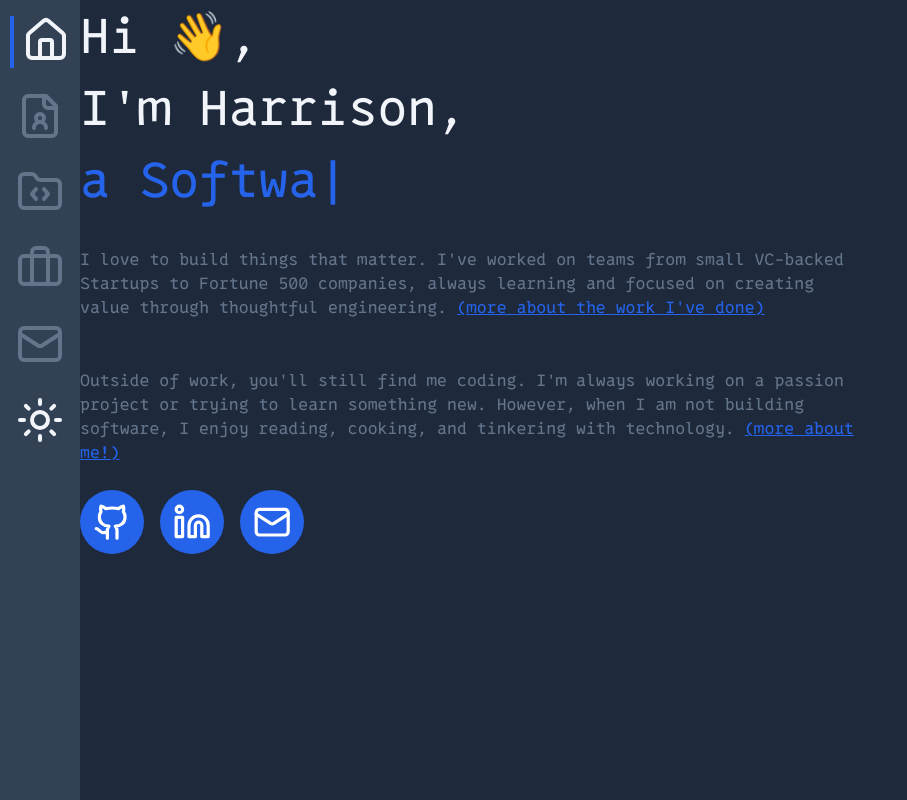
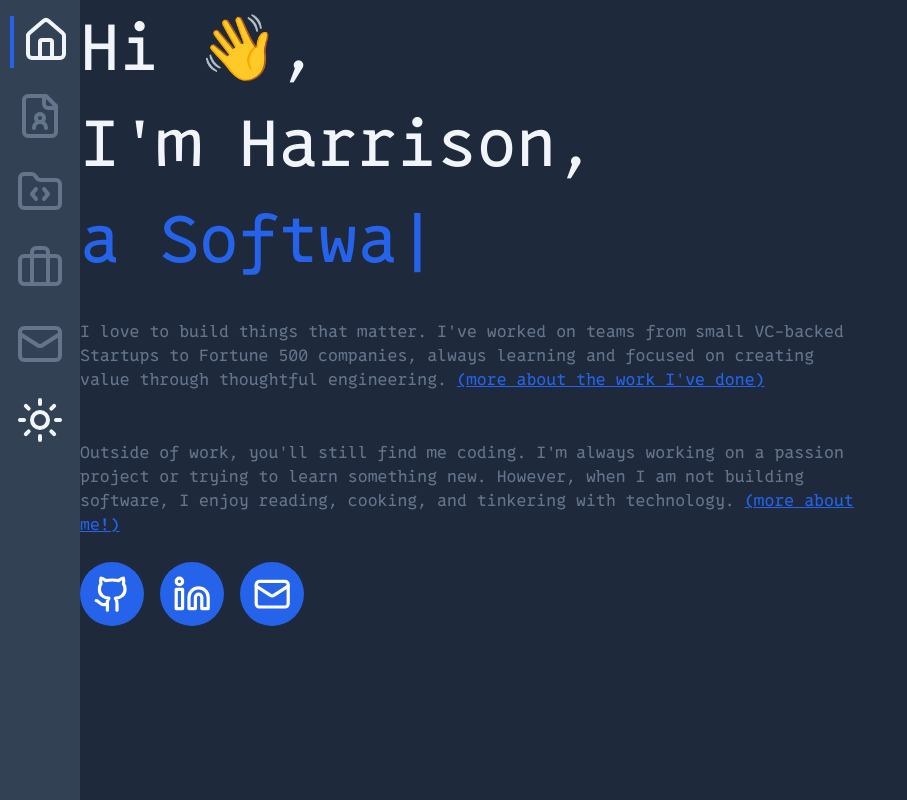
Before and after one commit to Harrison-Blair/personal-website, a Next.js app: page / in a window 1280 px wide. Shown: the whole page, without its empty margins (0-907 px from the left). Built offline with nearby package versions, Linux system fonts and the light colour scheme.

Commit message:
add h1 styles for consistent typography across the site

```diff
--- a/src/app/globals.css
+++ b/src/app/globals.css
@@ -27,6 +27,17 @@ body {
   font-family: var(--font-proto-mono);
 }
 
+h1 {
+  font-size: 3rem;
+  margin-bottom: 0.5rem;
+}
+
+@media (min-width: 1024px) { /*lg:*/
+  h1 {
+    font-size: 4rem;
+  }
+}
+
 @layer utilities {
   .text-balance {
     text-wrap: balance;
```
